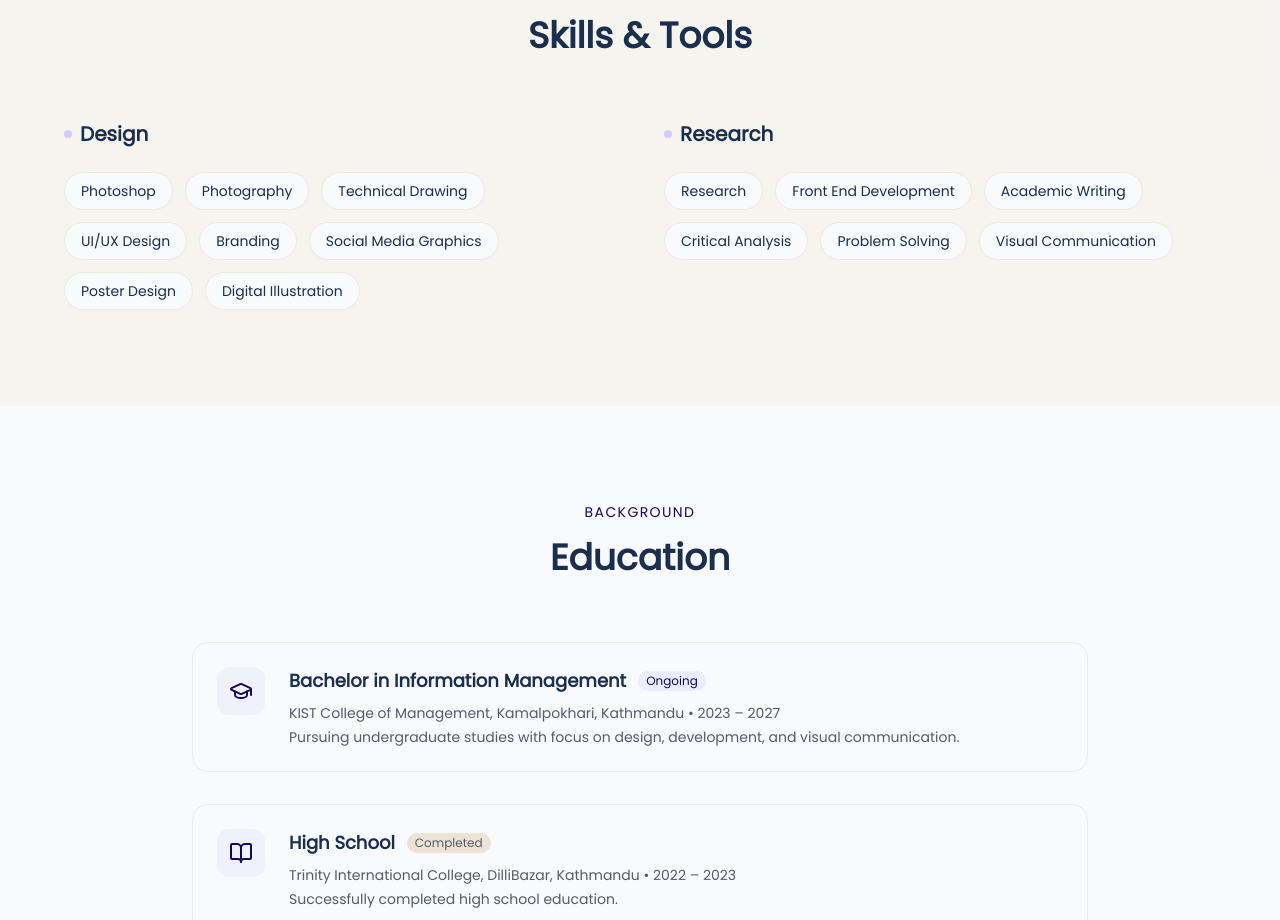
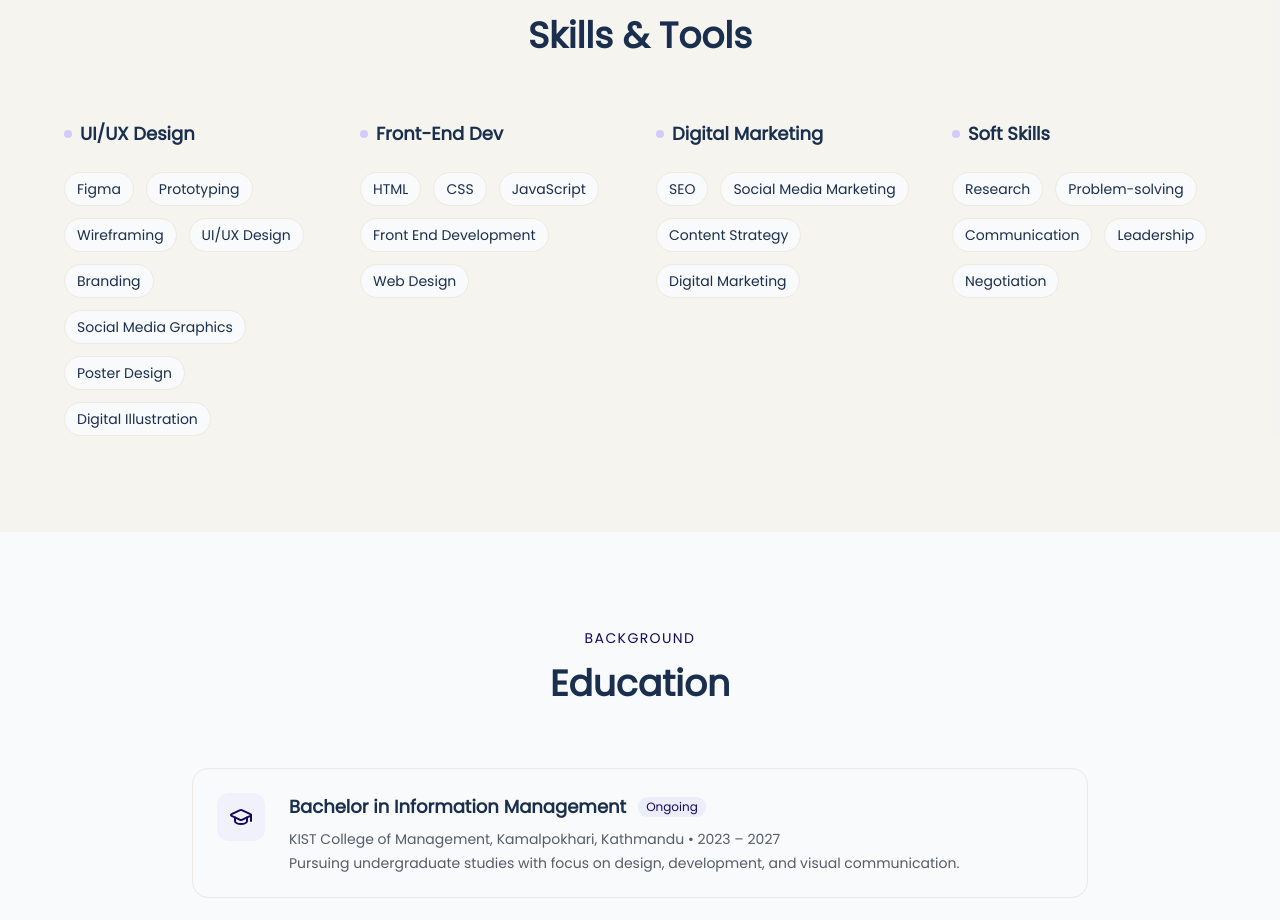
Before and after one commit to dhirendraxd/shishir-portfolio-ui, a React (Vite) app: page / in a window 1280 px wide. Shown: the part 3120-4040 px from the top of the page. Built offline with nearby package versions, Linux system fonts and the light colour scheme; the HTML template or start-up script is replaced by a standard one.

Commit message:
Update skills section with UI/UX, Front-End, Digital Marketing, and Soft Skills

```diff
--- a/src/components/Skills.tsx
+++ b/src/components/Skills.tsx
@@ -1,7 +1,7 @@
-const designSkills = [
-  "Photoshop",
-  "Photography",
-  "Technical Drawing",
+const uiuxSkills = [
+  "Figma",
+  "Prototyping",
+  "Wireframing",
   "UI/UX Design",
   "Branding",
   "Social Media Graphics",
@@ -9,13 +9,27 @@ const designSkills = [
   "Digital Illustration"
 ];
 
-const researchSkills = [
+const frontEndSkills = [
+  "HTML",
+  "CSS",
+  "JavaScript",
+  "Front End Development",
+  "Web Design"
+];
+
+const digitalMarketingSkills = [
+  "SEO",
+  "Social Media Marketing",
+  "Content Strategy",
+  "Digital Marketing"
+];
+
+const otherSkills = [
   "Research",
-  "Front End Development",
-  "Academic Writing",
-  "Critical Analysis",
-  "Problem Solving",
-  "Visual Communication"
+  "Problem-solving",
+  "Communication",
+  "Leadership",
+  "Negotiation"
 ];
 
 const Skills = () => {
@@ -32,18 +46,18 @@ const Skills = () => {
           </h2>
         </div>
 
-        <div className="grid md:grid-cols-2 gap-12">
-          {/* Design skills */}
+        <div className="grid md:grid-cols-2 lg:grid-cols-4 gap-8">
+          {/* UI/UX skills */}
           <div>
-            <h3 className="text-xl font-semibold text-foreground mb-6 flex items-center gap-2">
+            <h3 className="text-lg font-semibold text-foreground mb-6 flex items-center gap-2">
               <span className="w-2 h-2 bg-accent rounded-full" />
-              Design
+              UI/UX Design
             </h3>
             <div className="flex flex-wrap gap-3">
-              {designSkills.map((skill, index) => (
+              {uiuxSkills.map((skill, index) => (
                 <span
                   key={index}
-                  className="px-4 py-2 bg-background border border-border rounded-full text-sm text-foreground hover:border-accent hover:bg-accent/10 transition-colors cursor-default"
+                  className="px-3 py-1.5 bg-background border border-border rounded-full text-sm text-foreground hover:border-accent hover:bg-accent/10 transition-colors cursor-default"
                 >
                   {skill}
                 </span>
@@ -51,17 +65,53 @@ const Skills = () => {
             </div>
           </div>
 
-          {/* Research skills */}
+          {/* Front-End skills */}
           <div>
-            <h3 className="text-xl font-semibold text-foreground mb-6 flex items-center gap-2">
+            <h3 className="text-lg font-semibold text-foreground mb-6 flex items-center gap-2">
               <span className="w-2 h-2 bg-accent rounded-full" />
-              Research
+              Front-End Dev
             </h3>
             <div className="flex flex-wrap gap-3">
-              {researchSkills.map((skill, index) => (
+              {frontEndSkills.map((skill, index) => (
                 <span
                   key={index}
-                  className="px-4 py-2 bg-background border border-border rounded-full text-sm text-foreground hover:border-accent hover:bg-accent/10 transition-colors cursor-default"
+                  className="px-3 py-1.5 bg-background border border-border rounded-full text-sm text-foreground hover:border-accent hover:bg-accent/10 transition-colors cursor-default"
+                >
+                  {skill}
+                </span>
+              ))}
+            </div>
+          </div>
+
+          {/* Digital Marketing skills */}
+          <div>
+            <h3 className="text-lg font-semibold text-foreground mb-6 flex items-center gap-2">
+              <span className="w-2 h-2 bg-accent rounded-full" />
+              Digital Marketing
+            </h3>
+            <div className="flex flex-wrap gap-3">
+              {digitalMarketingSkills.map((skill, index) => (
+                <span
+                  key={index}
+                  className="px-3 py-1.5 bg-background border border-border rounded-full text-sm text-foreground hover:border-accent hover:bg-accent/10 transition-colors cursor-default"
+                >
+                  {skill}
+                </span>
+              ))}
+            </div>
+          </div>
+
+          {/* Soft Skills */}
+          <div>
+            <h3 className="text-lg font-semibold text-foreground mb-6 flex items-center gap-2">
+              <span className="w-2 h-2 bg-accent rounded-full" />
+              Soft Skills
+            </h3>
+            <div className="flex flex-wrap gap-3">
+              {otherSkills.map((skill, index) => (
+                <span
+                  key={index}
+                  className="px-3 py-1.5 bg-background border border-border rounded-full text-sm text-foreground hover:border-accent hover:bg-accent/10 transition-colors cursor-default"
                 >
                   {skill}
                 </span>
```
